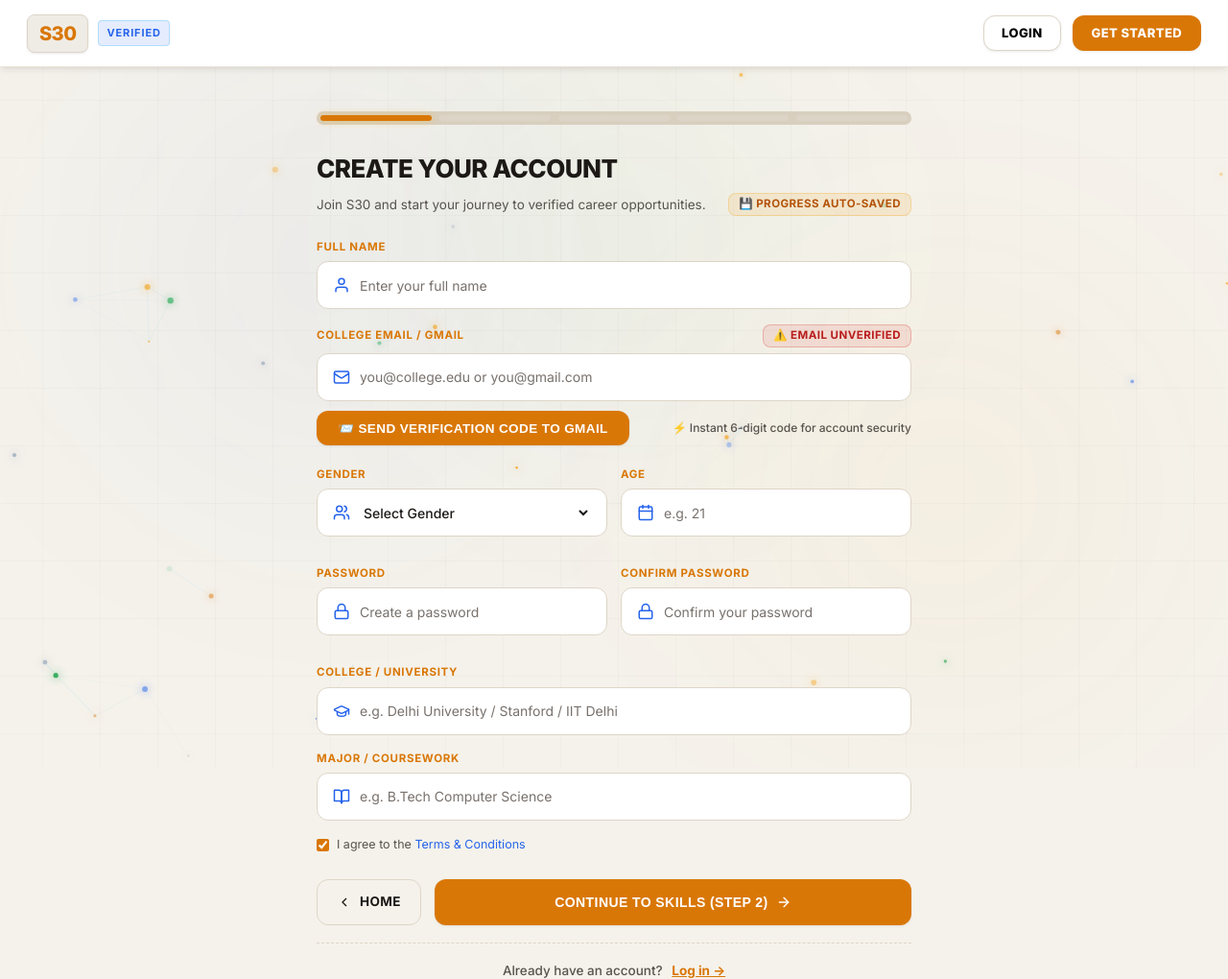
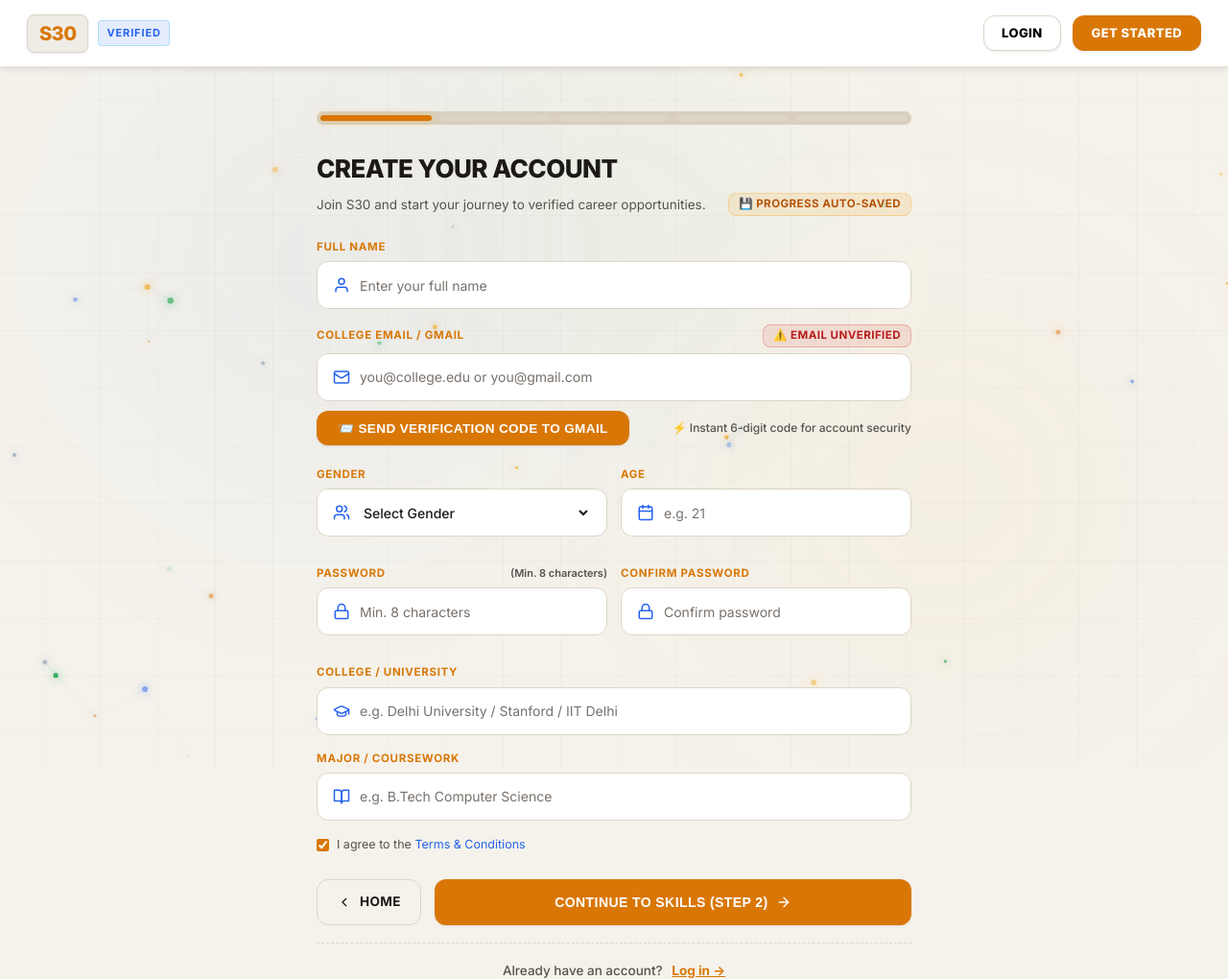
Before and after one commit to Rudra-Prasad-Rout/Skill-Matcher, a Flask app: page /signup/profile in a window 1280 px wide. Shown: the top 1020 px of the page at 96% size. Run offline with Flask 3, Linux system fonts and the light colour scheme.

Commit message:
fix(auth): enforce minimum 8 characters password requirement on account creation and edit profile

```diff
--- a/app.py
+++ b/app.py
@@ -524,14 +524,29 @@ def signup_profile():
         except ValueError:
             return render_template("profile.html", error="Please enter a valid number for age.", active_step=1, form_data=request.form)
 
-        if password or re_password:
-            if password != re_password:
-                return render_template(
-                    "profile.html",
-                    error="Passwords do not match. Please ensure 'Password' and 'Confirm Password' are identical.",
-                    active_step=1,
-                    form_data=request.form
-                )
+        if not password:
+            return render_template(
+                "profile.html",
+                error="Please enter a password (minimum 8 characters).",
+                active_step=1,
+                form_data=request.form
+            )
+
+        if len(password) < 8:
+            return render_template(
+                "profile.html",
+                error="Password must be at least 8 characters long.",
+                active_step=1,
+                form_data=request.form
+            )
+
+        if password != re_password:
+            return render_template(
+                "profile.html",
+                error="Passwords do not match. Please ensure 'Password' and 'Confirm Password' are identical.",
+                active_step=1,
+                form_data=request.form
+            )
 
         # Enforce email verification (must be verified within last 30 minutes in session or DB)
         verified_email = session.get("verified_signup_email")
--- a/templates/profile.html
+++ b/templates/profile.html
@@ -223,10 +223,13 @@
     </div>
   </div>
 
-  <!-- Row 3: Password & Confirm Password -->
+  <!-- Row 3: Password & Confirm Password (Min 8 Characters) -->
   <div class="s30-form-grid-2">
     <div class="s30-form-group">
-      <label class="s30-form-label" for="password">Password</label>
+      <div style="display: flex; justify-content: space-between; align-items: center; margin-bottom: 6px;">
+        <label class="s30-form-label" for="password" style="margin-bottom: 0;">Password</label>
+        <span style="font-size: 11px; color: var(--s30-text-secondary, #94a3b8); font-weight: 600;">(Min. 8 characters)</span>
+      </div>
       <div class="s30-input-wrap" id="password-container">
         <span class="s30-input-icon">
           <svg viewBox="0 0 24 24" fill="none" stroke="currentColor" stroke-width="2" stroke-linecap="round" stroke-linejoin="round">
@@ -239,7 +242,8 @@
           id="password"
           name="password"
           class="s30-input"
-          placeholder="Create a password"
+          placeholder="Min. 8 characters"
+          minlength="8"
           required
           oninput="validatePasswordsMatch()"
         >
@@ -260,7 +264,8 @@
           id="re_password"
           name="re_password"
           class="s30-input"
-          placeholder="Confirm your password"
+          placeholder="Confirm password"
+          minlength="8"
           required
           oninput="validatePasswordsMatch()"
         >
@@ -635,26 +640,43 @@
   function validatePasswordsMatch() {
     const p1 = document.getElementById('password').value;
     const p2 = document.getElementById('re_password').value;
-    const container = document.getElementById('re-password-container');
+    const p1Container = document.getElementById('password-container');
+    const p2Container = document.getElementById('re-password-container');
     const msg = document.getElementById('password-match-msg');
 
+    if (p1.length > 0 && p1.length < 8) {
+      if (p1Container) p1Container.style.borderColor = '#f87171';
+    } else if (p1.length >= 8) {
+      if (p1Container) p1Container.style.borderColor = '#34d399';
+    } else {
+      if (p1Container) p1Container.style.borderColor = '';
+    }
+
     if (p2.length === 0) {
-      container.style.borderColor = '';
+      p2Container.style.borderColor = '';
       msg.style.display = 'none';
-      return true;
+      return p1.length >= 8;
+    }
+
+    if (p1.length < 8) {
+      p2Container.style.borderColor = '#f87171';
+      msg.style.display = 'block';
+      msg.style.color = '#f87171';
+      msg.textContent = '✕ Password must be at least 8 characters long';
+      return false;
     }
 
     if (p1 !== p2) {
-      container.style.borderColor = '#f87171';
+      p2Container.style.borderColor = '#f87171';
       msg.style.display = 'block';
       msg.style.color = '#f87171';
       msg.textContent = '✕ Passwords do not match';
       return false;
     } else {
-      container.style.borderColor = '#34d399';
+      p2Container.style.borderColor = '#34d399';
       msg.style.display = 'block';
       msg.style.color = '#34d399';
-      msg.textContent = '✓ Passwords match';
+      msg.textContent = '✓ Passwords match (8+ characters)';
       return true;
     }
   }
@@ -683,6 +705,15 @@
 
     const p1 = document.getElementById('password').value;
     const p2 = document.getElementById('re_password').value;
+
+    if (!p1 || p1.length < 8) {
+      e.preventDefault();
+      alert("⚠️ Password too short: Password must be at least 8 characters long.");
+      const pInput = document.getElementById('password');
+      if (pInput) pInput.focus();
+      return false;
+    }
+
     if (p1 !== p2) {
       e.preventDefault();
       alert("Passwords do not match. Please ensure both passwords match.");
```
